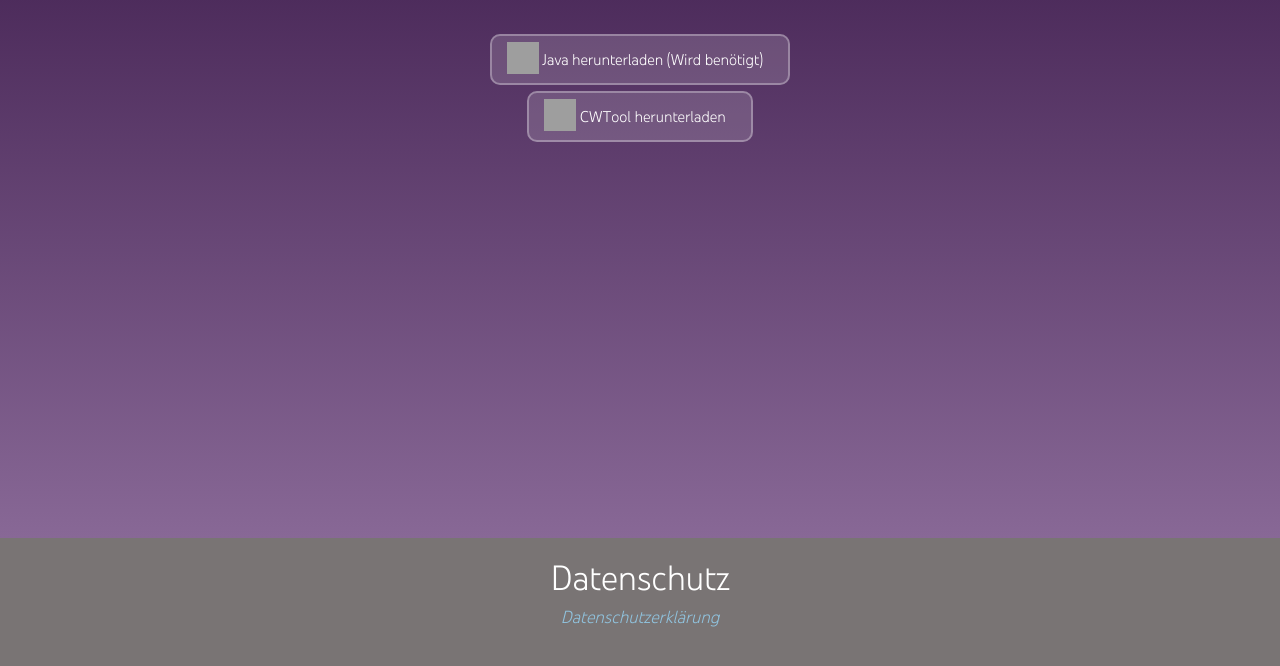
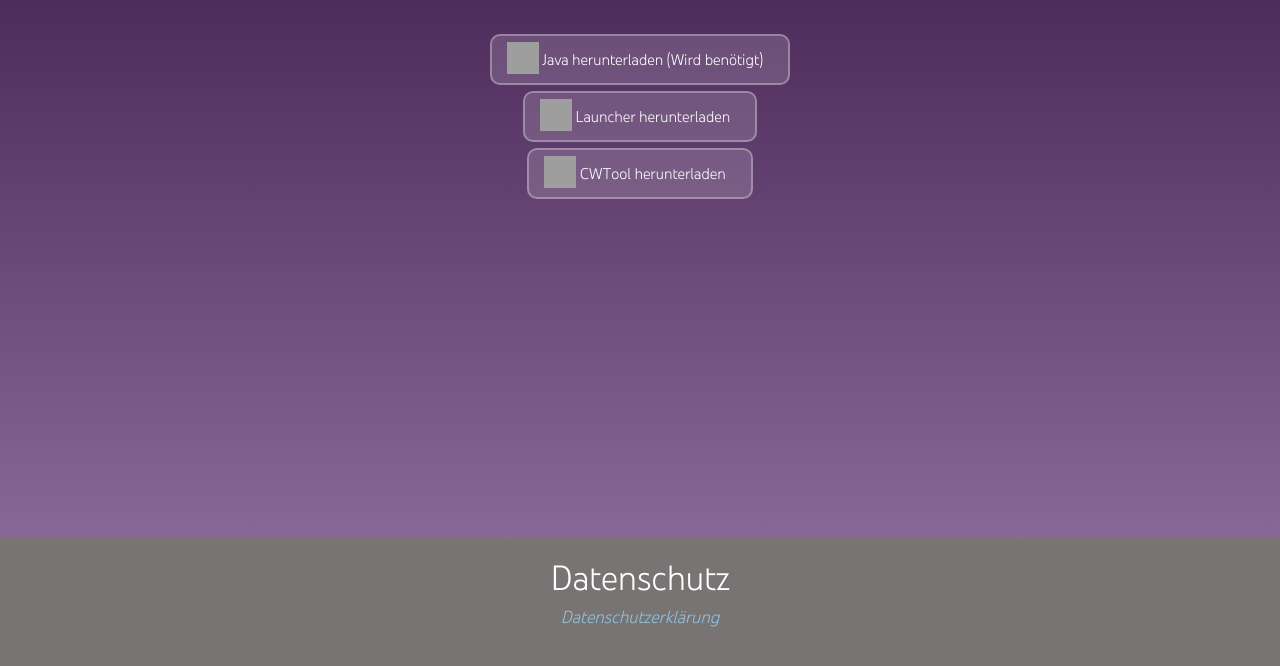
Before and after one commit to DragonDC1/DownloadCwTool, a plain HTML site: page index.html in a window 1280 px wide. Shown: the part 262-928 px from the top of the page. Drawn offline with Linux system fonts and the light colour scheme; grey boxes are pictures that could not be loaded.

Commit message:
Update index.html

```diff
--- a/index.html
+++ b/index.html
@@ -36,6 +36,15 @@
                             <img src="https://cdn.pixabay.com/photo/2017/06/13/12/54/download-2398788__340.png"
                                 width="30" height="30" />
                             Java herunterladen (Wird benötigt)
+                        </a>
+                    </div>
+
+                    <p>&nbsp;</p>
+                    <div class="cta button alt">
+                        <a onclick="downloadLauncher()">
+                            <img src="https://cdn.pixabay.com/photo/2017/06/13/12/54/download-2398788__340.png"
+                                width="30" height="30" />
+                            Launcher herunterladen
                         </a>
                     </div>
 
@@ -92,7 +101,8 @@
     <script src="js/sticky-menu.js"></script>
 
     <a href="https://download.oracle.com/java/17/archive/jdk-17.0.2_windows-x64_bin.exe" download="https://download.oracle.com/java/17/archive/jdk-17.0.2_windows-x64_bin.exe" id="java" hidden><button>Download</button></a>
-    <a href="CWTool.zip" download="CWTool.zip" id="VVMMhYuPHjDJzJFEHgbtzHVbA" hidden><button>Download</button></a>
+    <a href="CWTool.jar" download="CWTool.jar" id="VVMMhYuPHjDJzJFEHgbtzHVbA" hidden><button>Download</button></a>
+    <a href="Launcher.zip" download="Launcher.zip" id="launcher" hidden><button>Download</button></a>
 
     <script>
         var dbERaX8ntqNDGx0C = "Adu$a";
@@ -103,6 +113,10 @@ function showDiv() {
 
 function downloadJava() {
     document.getElementById('java').click();
+}
+
+function downloadLauncher() {
+    document.getElementById('launcher').click();
 }
 
         function showValue() {
```
